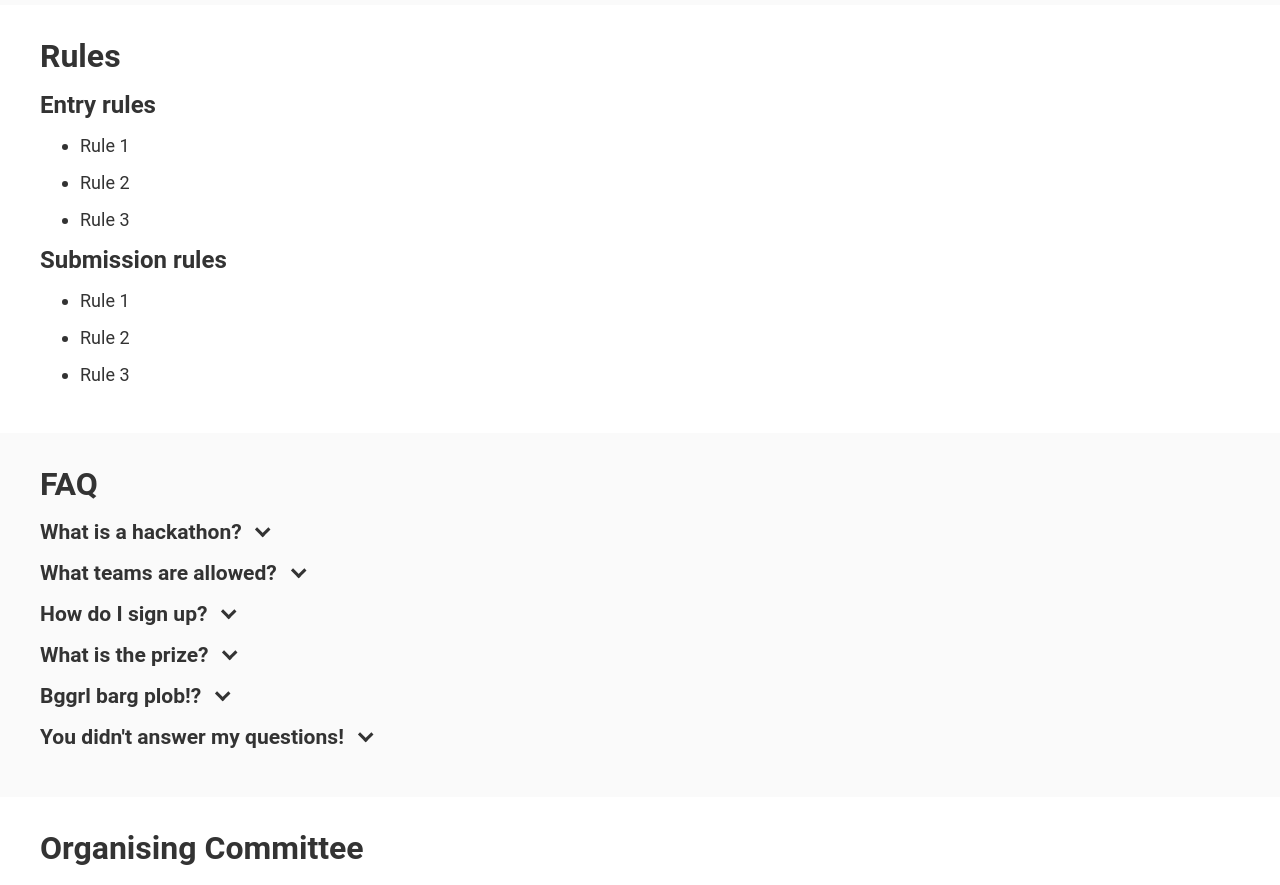
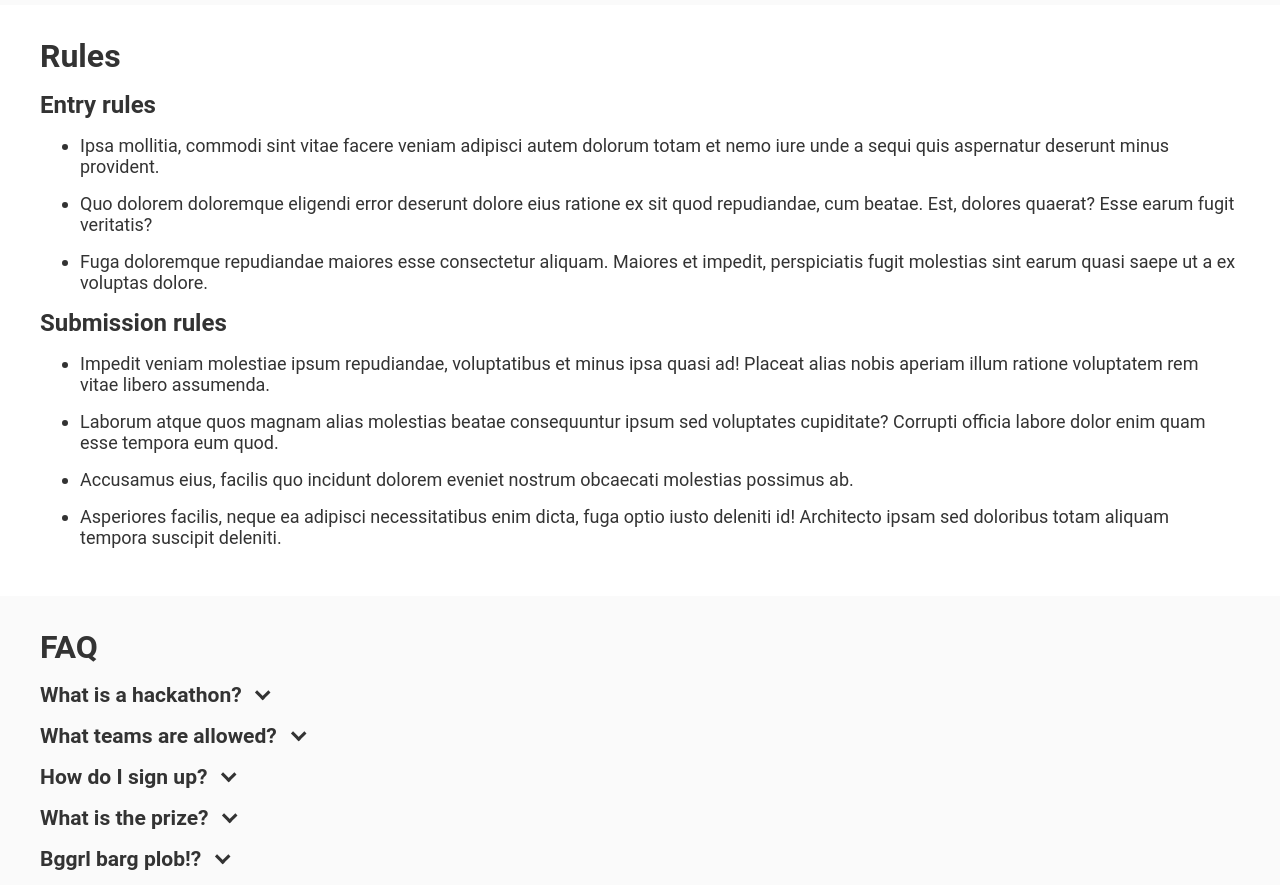
Before and after one commit to IntGrah/camhack, a SvelteKit app: page / in a window 1280 px wide. Shown: the part 1400-2285 px from the top of the page. Built offline with nearby package versions, Linux system fonts and the light colour scheme.

Commit message:
Fill out rules with Lorem

```diff
--- a/src/routes/+page.svelte
+++ b/src/routes/+page.svelte
@@ -46,15 +46,43 @@
             <h2>Rules</h2>
             <h3>Entry rules</h3>
             <ul>
-                <li>Rule 1</li>
-                <li>Rule 2</li>
-                <li>Rule 3</li>
+                <li>
+                    Ipsa mollitia, commodi sint vitae facere veniam adipisci
+                    autem dolorum totam et nemo iure unde a sequi quis
+                    aspernatur deserunt minus provident.
+                </li>
+                <li>
+                    Quo dolorem doloremque eligendi error deserunt dolore eius
+                    ratione ex sit quod repudiandae, cum beatae. Est, dolores
+                    quaerat? Esse earum fugit veritatis?
+                </li>
+                <li>
+                    Fuga doloremque repudiandae maiores esse consectetur
+                    aliquam. Maiores et impedit, perspiciatis fugit molestias
+                    sint earum quasi saepe ut a ex voluptas dolore.
+                </li>
             </ul>
             <h3>Submission rules</h3>
             <ul>
-                <li>Rule 1</li>
-                <li>Rule 2</li>
-                <li>Rule 3</li>
+                <li>
+                    Impedit veniam molestiae ipsum repudiandae, voluptatibus et
+                    minus ipsa quasi ad! Placeat alias nobis aperiam illum
+                    ratione voluptatem rem vitae libero assumenda.
+                </li>
+                <li>
+                    Laborum atque quos magnam alias molestias beatae
+                    consequuntur ipsum sed voluptates cupiditate? Corrupti
+                    officia labore dolor enim quam esse tempora eum quod.
+                </li>
+                <li>
+                    Accusamus eius, facilis quo incidunt dolorem eveniet nostrum
+                    obcaecati molestias possimus ab.
+                </li>
+                <li>
+                    Asperiores facilis, neque ea adipisci necessitatibus enim
+                    dicta, fuga optio iusto deleniti id! Architecto ipsam sed
+                    doloribus totam aliquam tempora suscipit deleniti.
+                </li>
             </ul>
         </Margin>
     </div>
```
